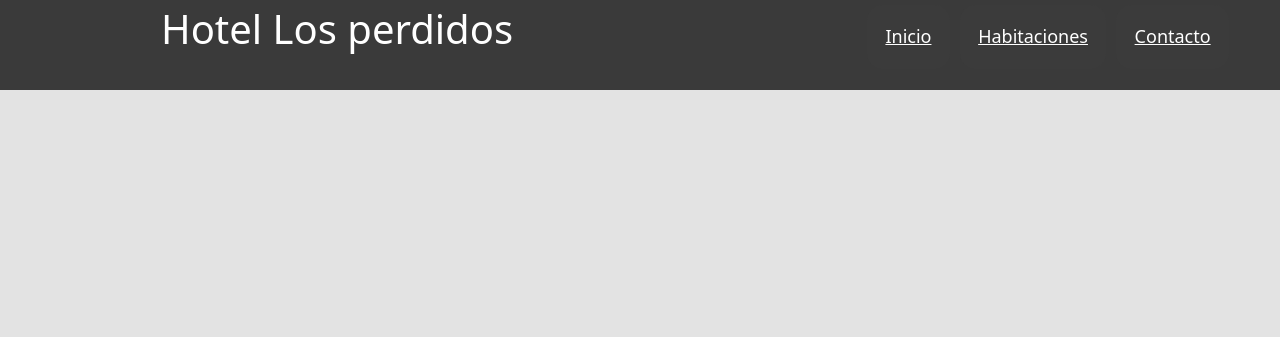
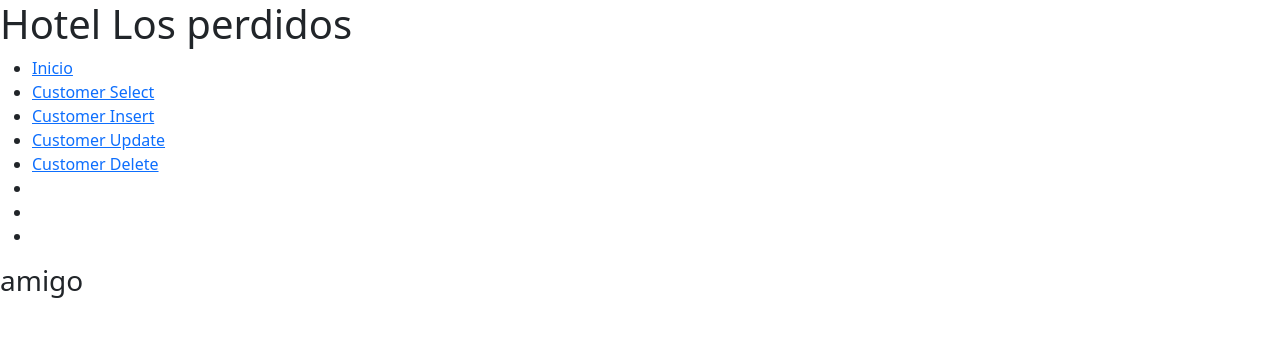
Before and after one commit to AlvaroQuispePalacios/Entorno-Servidor, a PHP site: page /header.php in a window 1280 px wide. Shown: the top 337 px of the page. Run offline with PHP 8.4, Linux system fonts and the light colour scheme; data that the repository does not hold is empty.

Commit message:
31-10-2023

```diff
--- a/db/db_customer_delete.php
+++ b/db/db_customer_delete.php
@@ -1,3 +1,4 @@
+<?php include($_SERVER['DOCUMENT_ROOT'].'/student044/dwes/proyectoHotel/header.php')?>
 <?php
     if(isset($_POST['customer_delete'])){
 
--- a/db/db_customer_insert.php
+++ b/db/db_customer_insert.php
@@ -1,3 +1,4 @@
+<?php include($_SERVER['DOCUMENT_ROOT'].'/student044/dwes/proyectoHotel/header.php')?>
 <?php
     if(isset($_POST['insert_customer'])){
 
--- a/db/db_customer_login.php
+++ b/db/db_customer_login.php
@@ -1,5 +1,5 @@
+<?php include($_SERVER['DOCUMENT_ROOT'].'/student044/dwes/proyectoHotel/header.php')?>
 <?php
-    include('../header.php');
 
     if(isset($_POST['submit'])){
 
@@ -16,7 +16,7 @@
 
         $mostrar = mysqli_fetch_all($resultado, MYSQLI_ASSOC);
 
-
+        $_SESSION['user'] = $mostrar[0]['customer_name'];
 
         print_r($mostrar);
         //Toma
--- a/db/db_customer_select.php
+++ b/db/db_customer_select.php
@@ -1,3 +1,4 @@
+<?php include($_SERVER['DOCUMENT_ROOT'].'/student044/dwes/proyectoHotel/header.php')?>
 <?php
     if(isset($_POST['submit'])){
 
--- a/db/db_customer_update.php
+++ b/db/db_customer_update.php
@@ -1,3 +1,4 @@
+<?php include($_SERVER['DOCUMENT_ROOT'].'/student044/dwes/proyectoHotel/header.php')?>
 <?php
     if(isset($_POST['submit'])){
 
--- a/db/db_room_insert.php
+++ b/db/db_room_insert.php
@@ -1,3 +1,4 @@
+
 <?php
     if(isset($_POST['create_room'])){
 
--- a/db/db_room_select.php
+++ b/db/db_room_select.php
@@ -1,3 +1,4 @@
+<?php include($_SERVER['DOCUMENT_ROOT'].'/student044/dwes/proyectoHotel/header.php')?>
 <?php
     if(isset($_POST['submit'])){
 
--- a/forms/form_customer_delete.php
+++ b/forms/form_customer_delete.php
@@ -1,3 +1,5 @@
+<?php include($_SERVER['DOCUMENT_ROOT'].'/student044/dwes/proyectoHotel/header.php')?>
+
 <?php
     if(isset($_POST['customer_delete_call'])){
         $customer_id = $_POST['customer_id'];
--- a/forms/form_customer_delete_call.php
+++ b/forms/form_customer_delete_call.php
@@ -1,3 +1,5 @@
+<?php include($_SERVER['DOCUMENT_ROOT'].'/student044/dwes/proyectoHotel/header.php')?>
+
 <h3>Eliminar un cliente</h3>
 <form action="./forms/form_customer_delete.php" method="POST">
     <label for="">Identificador:</label>
--- a/forms/form_customer_insert.php
+++ b/forms/form_customer_insert.php
@@ -1,3 +1,4 @@
+<?php include($_SERVER['DOCUMENT_ROOT'].'/student044/dwes/proyectoHotel/header.php')?>
 <h3>Crear a un cliente</h3>
 <form action="./db/db_customer_insert.php" method="POST">
     <label for="">Nombre: </label>
--- a/forms/form_customer_select.php
+++ b/forms/form_customer_select.php
@@ -1,3 +1,5 @@
+<?php include($_SERVER['DOCUMENT_ROOT'].'/student044/dwes/proyectoHotel/header.php')?>
+
 <form action="./db/db_customer_select.php" method="POST">
     <label for="">Mostrar todos los clientes: </label>
     <input type="submit" name="submit" value="Mostrar clientes">
--- a/forms/form_customer_update.php
+++ b/forms/form_customer_update.php
@@ -1,3 +1,5 @@
+<?php include($_SERVER['DOCUMENT_ROOT'].'/student044/dwes/proyectoHotel/header.php')?>
+
 <?php
     if(isset($_POST['submit'])){
         $customer_id = $_POST['customer_id'];
--- a/forms/form_customer_update_call.php
+++ b/forms/form_customer_update_call.php
@@ -1,7 +1,7 @@
-
+<?php include($_SERVER['DOCUMENT_ROOT'].'/student044/dwes/proyectoHotel/header.php')?>
 
 <h3>Actualizar datos de un cliente</h3>
-<form action="./forms/form_customer_update.php" method="POST">
+<form action="/student044/dwes/proyectoHotel/forms/form_customer_update.php" method="POST">
     <label for="">Identificador:</label>
     <input type="number" min="0" name="customer_id">
     <input type="submit" name="submit" value="Actualizar">
--- a/header.php
+++ b/header.php
@@ -1,32 +1,34 @@
 <?php
-    if(isset($_POST['submit'])){
-        session_start();
-        $user = $_SESSION['user'];
-    }
-
+    session_start();
+    $user = $_SESSION['user']??"amigo";
 ?>
 <head>
     <meta charset="UTF-8">
     <meta name="viewport" content="width=device-width, initial-scale=1.0">
     <link href="https://cdn.jsdelivr.net/npm/bootstrap@5.3.2/dist/css/bootstrap.min.css" rel="stylesheet" integrity="sha384-T3c6CoIi6uLrA9TneNEoa7RxnatzjcDSCmG1MXxSR1GAsXEV/Dwwykc2MPK8M2HN" crossorigin="anonymous">
-    <link rel="stylesheet" href="./styles.css">
+    <link rel="stylesheet" href="/student044/dwes/proyectoHotel/styles.css">
+
     <title>Hotel Los Perdidos</title>
-
 </head>
 <body>
     <div class="cabecera">
         <h1 class="titulo">Hotel Los perdidos</h1>
         <div class="contenedor-lista">
             <ul class="lista">
-                <li class="itemLista"><a href="./index.php">Inicio</a></li>
-                <li class="itemLista"><a href="./pages/rooms.php">Habitaciones</a></li>
-                <li class="itemLista"><a href="#">Contacto</a></li>
+                <li class="itemLista"><a href="/student044/dwes/proyectoHotel/index.php">Inicio</a></li>
+                <li class="itemLista"><a href="/student044/dwes/proyectoHotel/forms/form_customer_select.php">Customer Select</a></li>
+                <li class="itemLista"><a href="/student044/dwes/proyectoHotel/forms/form_customer_insert.php">Customer Insert</a></li>
+                <li class="itemLista"><a href="/student044/dwes/proyectoHotel/forms/form_customer_update_call.php">Customer Update</a></li>
+                <li class="itemLista"><a href="/student044/dwes/proyectoHotel/forms/form_customer_delete_call.php">Customer Delete</a></li>
+                <li class="itemLista"></li>
+                <li class="itemLista"></li>
+                <li class="itemLista"></li>
             </ul>
 
         </div>
     </div>
     <h3>
         <?php
-            echo htmlspecialchars($user);
+            echo $user;
         ?>
     </h3>
```
Also changed, not shown: db/db_connect.php (+7 -7 lines), index.php (+2 -13 lines).
